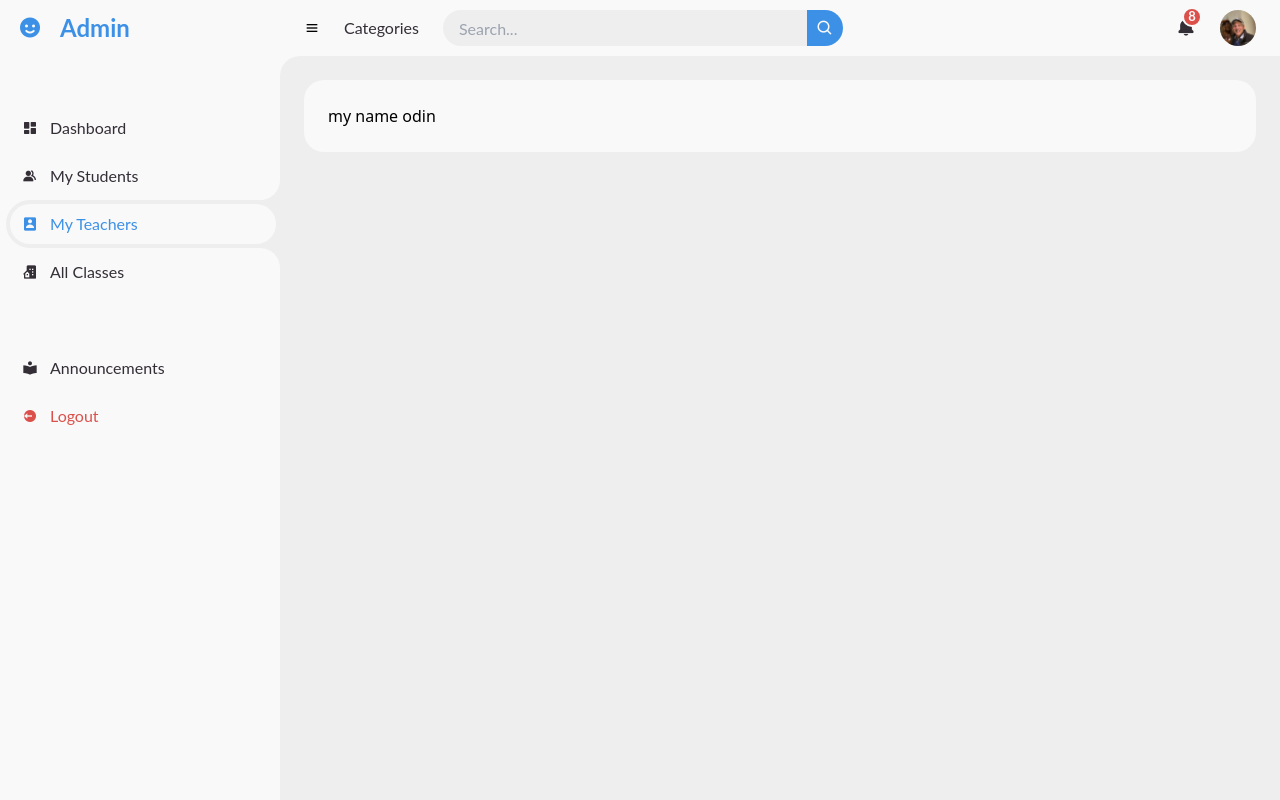
After one commit to Success484/school_management, a Django app: page /admin_dashboard/myteachers/ in a window 1280 px wide. The commit adds this page. Run offline with Django 5.2, Linux system fonts and the light colour scheme.

Commit message:
feat: update

```diff
--- a/pages/urls.py
+++ b/pages/urls.py
@@ -2,7 +2,7 @@ from django.urls import path
 from pages.views import (homePage, aboutPage,
                          course_Page, page_404, team,
                          testimonial, contact, teacher_dashboard,
-                         student_dashboard)
+                         student_dashboard, myTeacher)
 
 urlpatterns = [
     path('', homePage, name='home_page'),
@@ -14,4 +14,6 @@ urlpatterns = [
     path('contact/', contact, name='contact_page'),
     path('teacher/dashboard/', teacher_dashboard, name='teacher_dashboard'),
     path('student/dashboard/', student_dashboard, name='student_dashboard'),
+    # All admin pages
+    path('admin_dashboard/myteachers/', myTeacher, name='my_teacher'),
 ]
--- a/pages/views.py
+++ b/pages/views.py
@@ -45,3 +45,9 @@ def student_dashboard(request):
         return HttpResponseForbidden("You do not have permission to access this page.")
     user = request.user
     return render(request, 'dashboards/students.html', {'user': user})
+
+
+# All admin pages
+
+def myTeacher(request):
+    return render(request, 'dashboards/all_admin_pages/myTeachers.html')
--- a/static/css/dashboard.css
+++ b/static/css/dashboard.css
@@ -399,6 +399,14 @@ body {
     overflow-x: auto;
 }
 
+.table-data > div {
+    border-radius: 20px;
+    background: var(--light);
+    padding: 24px;
+    overflow-x: auto;
+    margin: 24px;
+}
+
 #content main .table-data .head {
     display: flex;
     align-items: center;
--- /dev/null
+++ b/templates/dashboards/all_admin_pages/base.html
@@ -0,0 +1,92 @@
+{%extends 'dashboards/base.html'%}
+{%load static%}
+{%block content%}
+
+{% url 'admin_dashboard' as admin_dashboard%}
+{% url 'my_teacher' as my_teacher%}
+
+<!-- SIDEBAR -->
+<section id="sidebar">
+        <a href="" class="brand">
+            <i class='bx bxs-smile' ></i>
+            <span class="text">Admin</span>
+        </a>
+        <ul class="side-menu top">
+            <li class="{% if request.path == admin_dashboard %}active{% endif %}">
+                <a href="{%url 'admin_dashboard'%}">
+                    <i class='bx bxs-dashboard' ></i>
+                    <span class="text">Dashboard</span>
+                </a>
+            </li>
+            <li>
+                <a href="#">
+                    <i class='bx bxs-group' ></i>
+                    <span class="text">My Students</span>
+                </a>
+            </li>
+            <li class="{% if request.path == my_teacher %}active{% endif %}">
+                <a href="{%url 'my_teacher'%}">
+                    <i class='bx bxs-user-rectangle'></i>
+                    <span class="text">My Teachers</span>
+                </a>
+            </li>
+            <li>
+                <a href="#">
+                    <i class='bx bxs-building-house' ></i>
+                    <span class="text">All Classes</span>
+                </a>
+            </li>
+        </ul>
+        <!--  -->
+        <ul class="side-menu">
+        <li>
+            <a href="#">
+                <i class='bx bxs-book-reader' ></i>
+                <span class="text">Announcements</span>
+            </a>
+        </li>
+        <li>
+            <a href="{%url 'logout'%}" class="logout">
+                <i class='bx bxs-log-out-circle' ></i>
+                <span class="text">Logout</span>
+            </a>
+        </li>
+    </ul>
+</section>
+<!-- END OF SIDEBAR -->
+
+
+<!-- CONTENT -->
+<section id="content">
+        <!-- NAVBAR -->
+         <nav>
+            <i class='bx bx-menu'></i>
+            <a href="#" class="nav-link">Categories</a>
+            <form action="#">
+                <div class="form-input">
+                    <input type="search" placeholder="Search...">
+                    <button type="submit" class="search-btn"><i class='bx bx-search' ></i></button>
+                </div>
+            </form>
+            <a href="#" class="notification">
+                <i class='bx bxs-bell' ></i>
+                <span class="num">8</span>
+            </a>
+            <a href="#" class="profile">
+                <img src="{%static 'img/449181880_1484650349104562_652231313086318225_n.jpg'%}" alt="">
+            </a>
+        </nav>
+        <!-- END OF NAVBAR -->
+        <!-- MAIN -->
+
+
+            {%block section%}
+            {%endblock section%}
+                </div>
+            </div>
+        </main>
+        <!-- END OF MAIN -->
+    </section>
+    <!-- END OF CONTENT -->
+
+{%endblock content%}
--- /dev/null
+++ b/templates/dashboards/all_admin_pages/myTeachers.html
@@ -0,0 +1,9 @@
+{%extends 'dashboards/all_admin_pages/base.html'%}
+{%load static%}
+{%block section%}
+<div class="table-data">
+    <div class="order">
+        my name odin
+    </div>
+</div>
+{%endblock section%}
```
Also changed, not shown: templates/administration/dashboard.html (+3 -84 lines), db.sqlite3.
